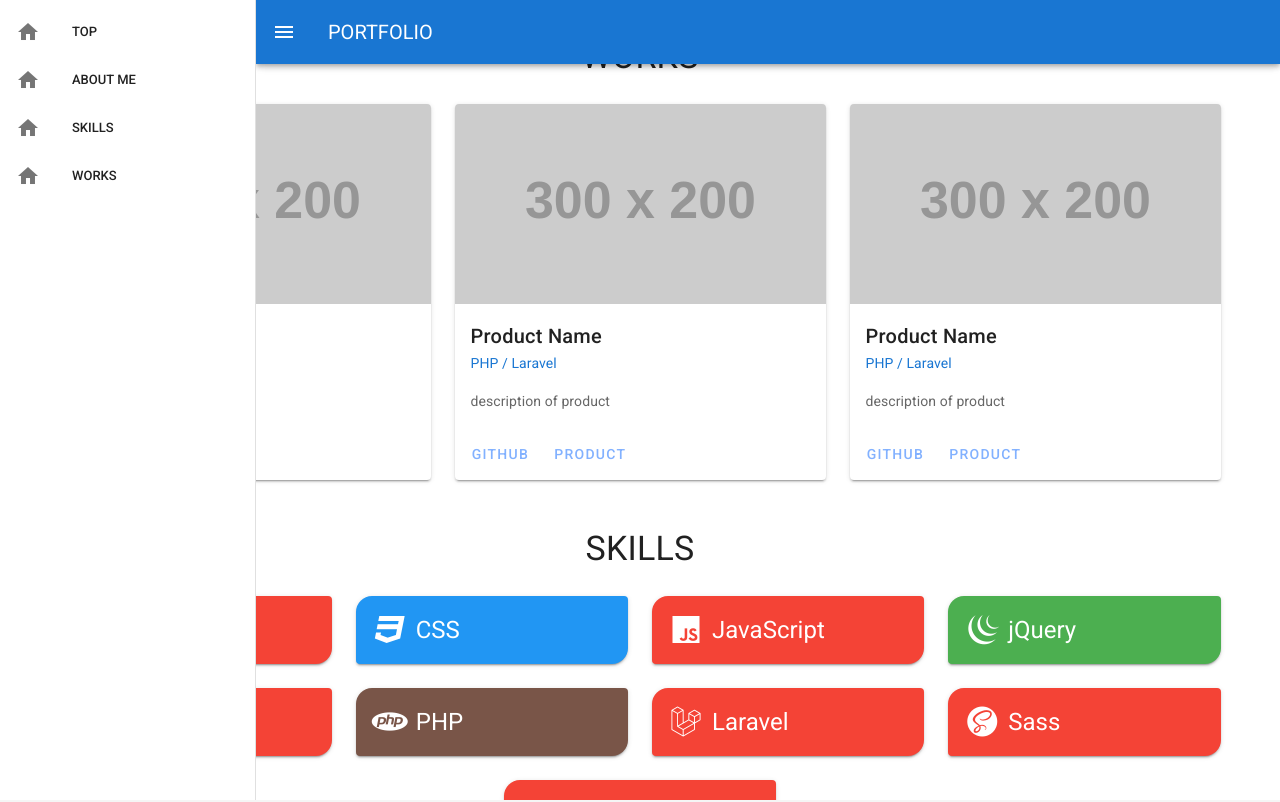
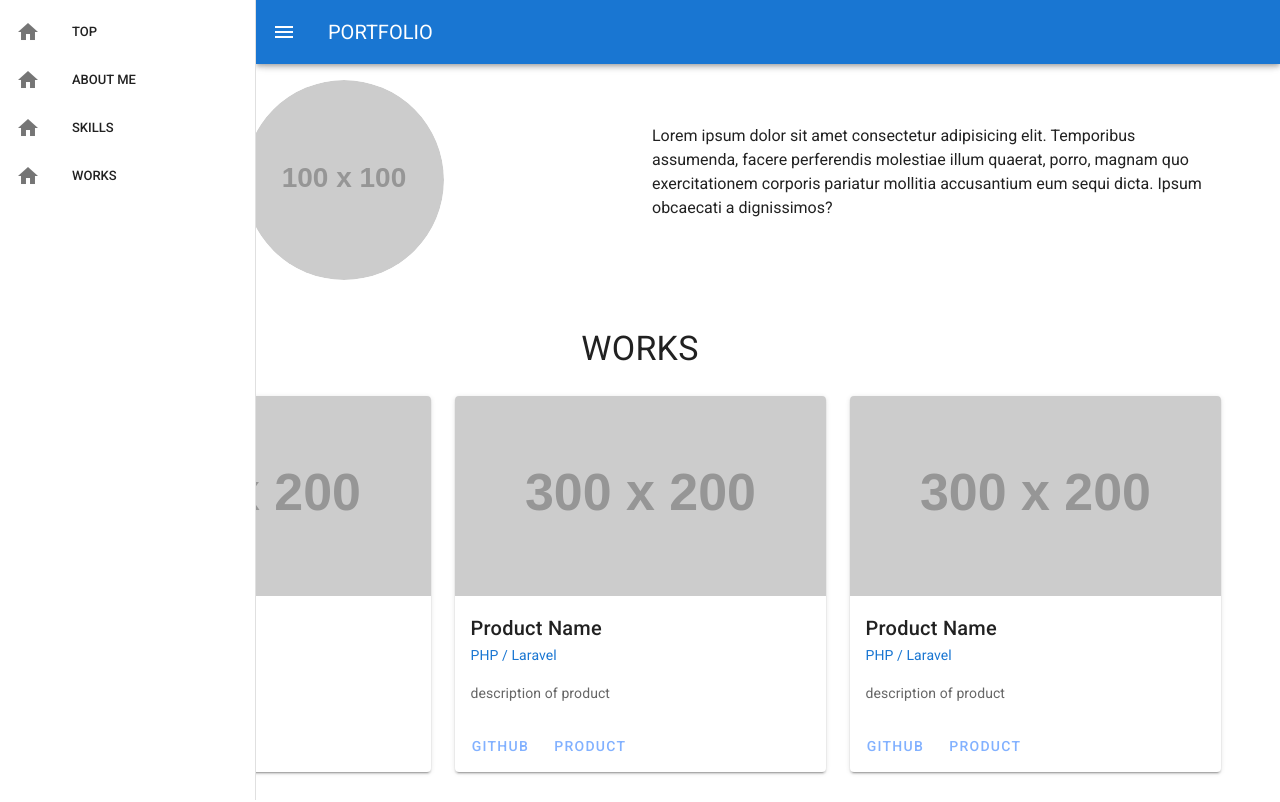
Before and after one commit to Ai0202/portfolio, a Vue app: page / in a window 1280 px wide. Shown: the top 802 px of the page. Built offline with nearby package versions, Linux system fonts and the light colour scheme.

Commit message:
create about me

```diff
--- a/src/App.vue
+++ b/src/App.vue
@@ -1,6 +1,7 @@
 <template>
   <v-app>
     <v-header />
+    <v-about-me />
     <v-container class="mt-6">
       <h2 class="d-block text-center display-1">WORKS</h2>
       <v-row class="justify-center mt-4">
@@ -26,6 +27,7 @@
 <script>
 import VHeader from "@/components/Header";
 import VFooter from "@/components/Footer";
+import VAboutMe from "@/components/AboutMe";
 import VWork from "@/components/Work";
 import VSkill from "@/components/Skill";
 
@@ -34,6 +36,7 @@ export default {
   components: {
     VHeader,
     VFooter,
+    VAboutMe,
     VWork,
     VSkill
   },
--- /dev/null
+++ b/src/components/AboutMe.vue
@@ -0,0 +1,15 @@
+<template>
+  <v-container>
+    <h2 class="d-block text-center display-1">ABOUT ME</h2>
+    <v-row justify="center" align="center" class="mt-4">
+      <v-col cols="8" sm="6" class="text-center">
+        <v-avatar size="200">
+          <v-img src="https://placehold.jp/100x100.png" alt="Atsushi"></v-img>
+        </v-avatar>
+      </v-col>
+      <v-col cols="8" sm="6" class="text-center text-sm-left">
+        <p>Lorem ipsum dolor sit amet consectetur adipisicing elit. Temporibus assumenda, facere perferendis molestiae illum quaerat, porro, magnam quo exercitationem corporis pariatur mollitia accusantium eum sequi dicta. Ipsum obcaecati a dignissimos?</p>
+      </v-col>
+    </v-row>
+  </v-container>
+</template>
```
Also changed, not shown: 1 other file (tests, documents, lock files or other folders).
